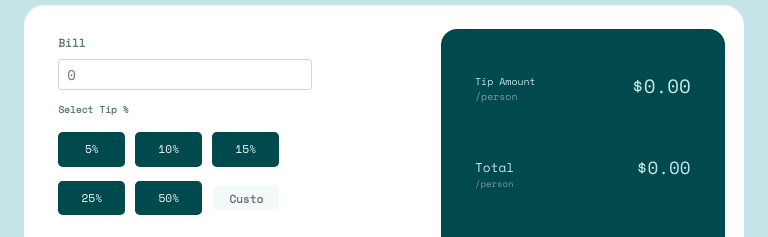
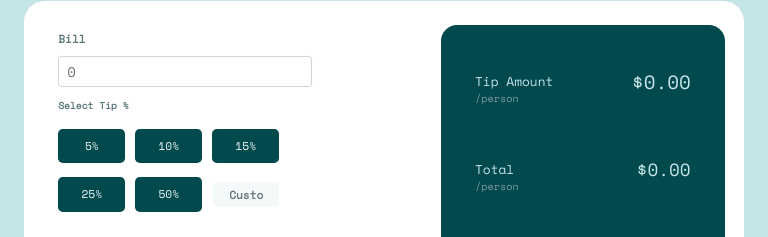
Before and after one commit to Shubhankar-Sengupta/Tip-Calculator-App, a plain HTML site: page index.html in a window 768 px wide. Shown: the part 268-505 px from the top of the page. Drawn offline with nearby package versions, Linux system fonts and the light colour scheme.

Commit message:
Slight changes

```diff
--- a/app.css
+++ b/app.css
@@ -166,7 +166,11 @@ footer {
 
   .tpamt {
     margin-top: .3em;
-    font-size: .62em;
+    font-size: .8em;
+  }
+
+  .tpamt1 {
+    font-size: .8em;
   }
 
   .amount{
@@ -179,7 +183,7 @@ footer {
   }
 
   .tot1 {
-    font-size: .7em;
+    font-size: .8em;
   }
 
   .amount1 {
```
